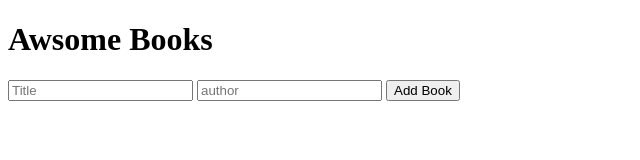
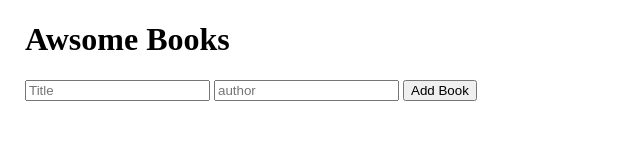
Before and after one commit to pinkmoon25/books-website, a plain HTML site: page index.html in a window 1280 px wide. Shown: the whole page, without its empty margins (0-640 px from the left). Drawn offline with Linux system fonts and the light colour scheme.

Commit message:
Add stylesheet to fix stylelint error

```diff
--- a/index.html
+++ b/index.html
@@ -5,6 +5,7 @@
     <meta charset="UTF-8">
     <meta http-equiv="X-UA-Compatible" content="IE=edge">
     <meta name="viewport" content="width=device-width, initial-scale=1.0">
+    <link href="style.css" rel="stylesheet">
     <title>Book List</title>
 </head>
 
--- a/style.css
+++ b/style.css
@@ -1,3 +1,5 @@
 body {
-  text-align: center;
+  margin: 0;
+  box-sizing: border-box;
+  padding-left: 25px;
 };
```
